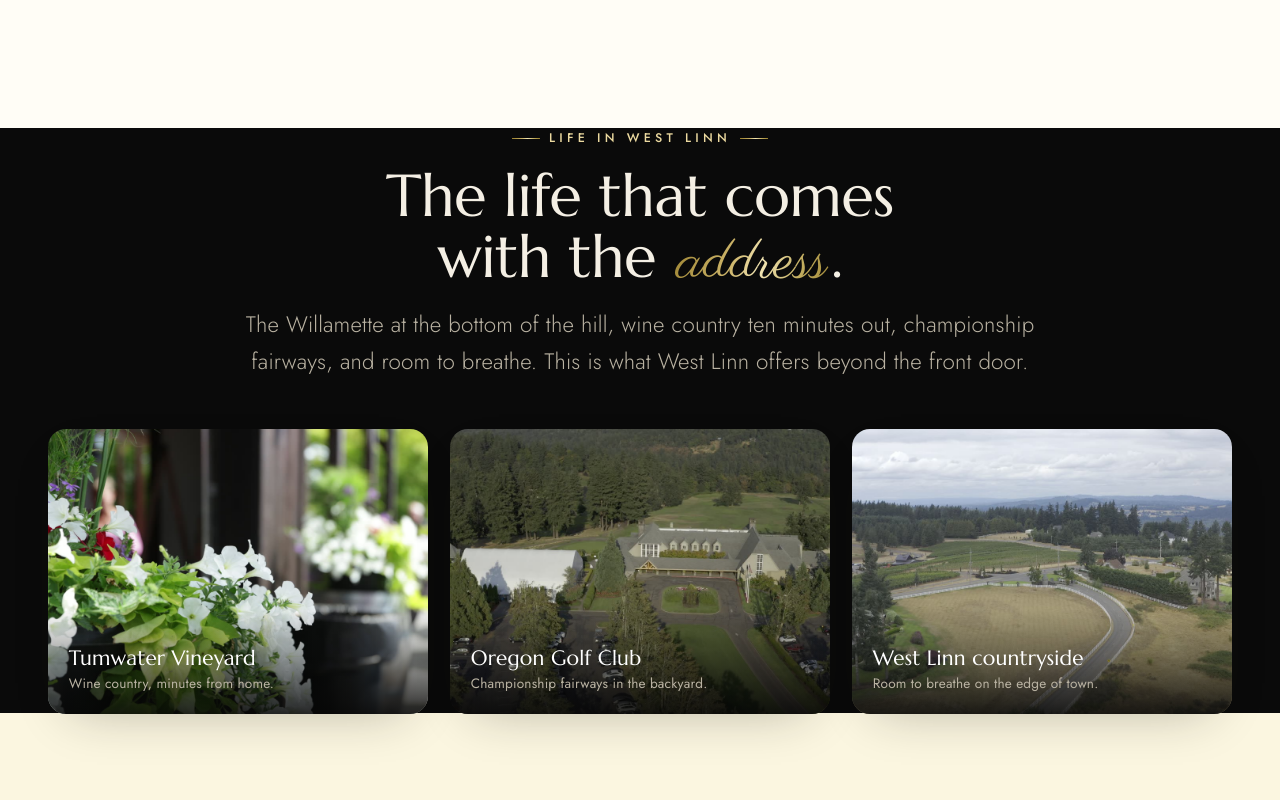
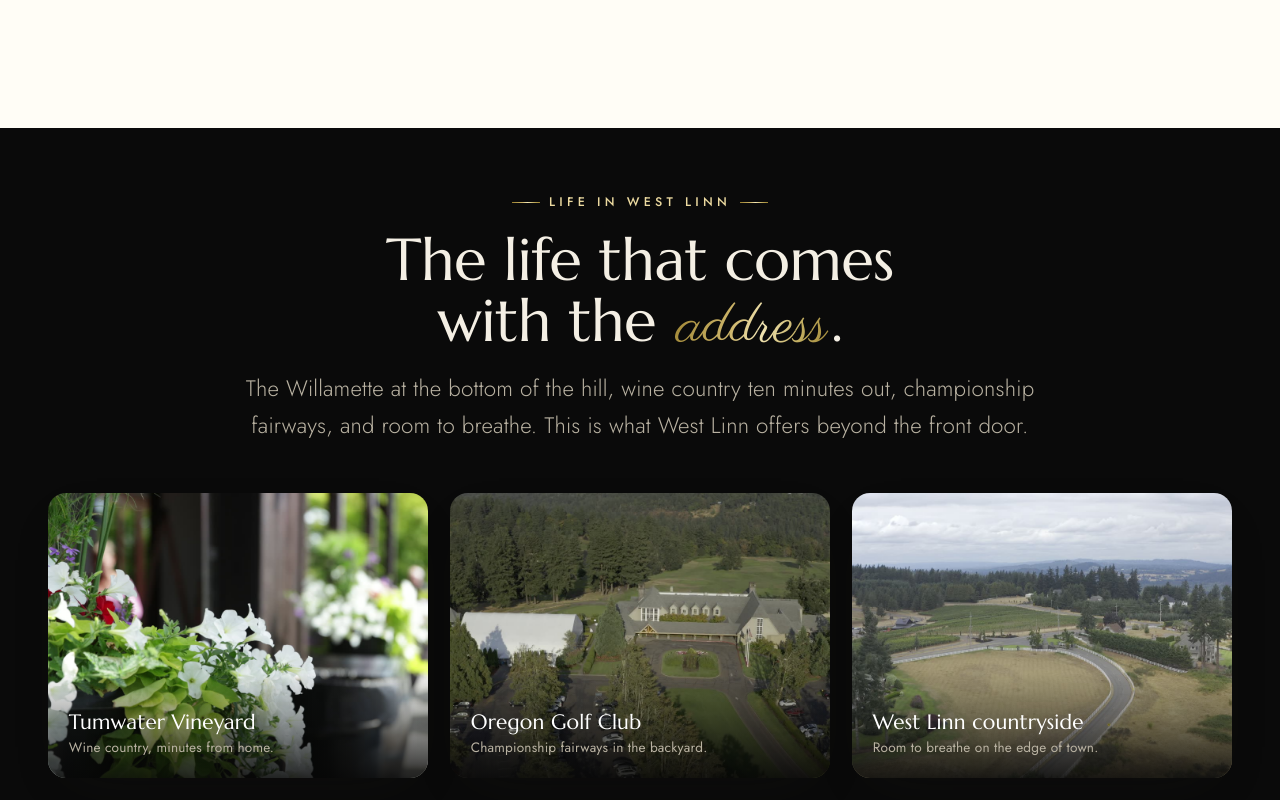
Before and after one commit to chrisbneef/lewis-realtors, an Astro site: page / in a window 1280 px wide. Shown: the part 4120-4920 px from the top of the page. Built offline with nearby package versions, Linux system fonts and the light colour scheme; Astro itself is replaced by a stand-in of ours.

Commit message:
Lifestyle section: add vertical padding, slow vineyard/golf loops 33%
- Add padding-block to the "Life in West Linn" section (it only had section--ink
  colors, no .section padding, so it sat flush top and bottom).
- Re-encode the Tumwater Vineyard and Oregon Golf Club loops at 0.67x so their
  motion matches the calmer countryside clip. encode-loop.sh gains a speed arg.

Co-Authored-By: Claude Opus 4.8 <noreply@anthropic.com>

```diff
--- a/src/components/LifeInWestLinn.astro
+++ b/src/components/LifeInWestLinn.astro
@@ -42,6 +42,7 @@ const tiles = [
 </section>
 
 <style>
+  .life { padding-block: clamp(2.75rem, 2rem + 2.5vw, 4.5rem); }
   .life-head { display: flex; flex-direction: column; align-items: center; gap: 1rem; margin-bottom: 3rem; }
   .life-title { max-width: 20ch; }
   .life-intro { color: var(--ink-onDark-soft); font-size: var(--fs-lead); font-weight: 300; }
```
Also changed, not shown: 3 other files.
